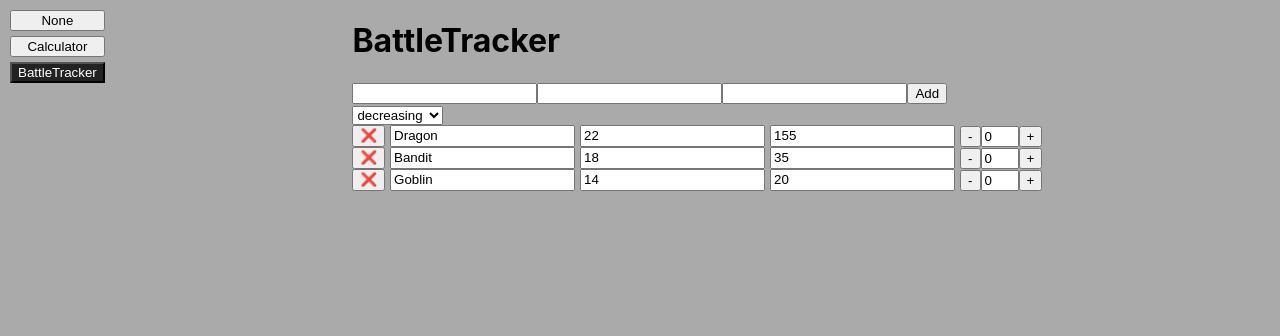
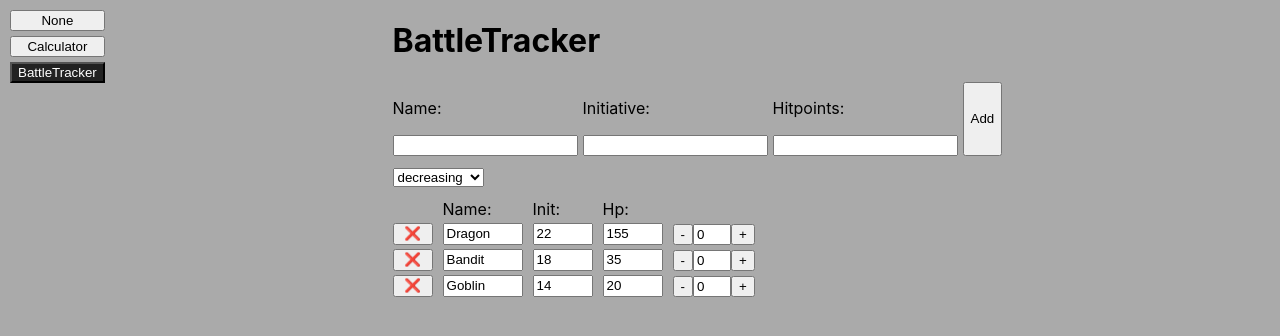
Before and after one commit to info773/playground, a React (Create React App) app: page / in a window 1280 px wide. Both pictures are taken after a click on the button "BattleTracker". Shown: the top 336 px of the page. Built offline with nearby package versions, Linux system fonts and the light colour scheme.

Commit message:
BattleTracker Refactor

```diff
--- a/src/BattleTracker/BattleTracker.js
+++ b/src/BattleTracker/BattleTracker.js
@@ -1,4 +1,6 @@
-import { use, useState } from "react";
+import { useState } from "react";
+import { Form } from "./Form";
+import { TrackerContet } from "./TrackerContet";
 
 const startingMonsters = [
   {
@@ -54,175 +56,3 @@ export default function BattleTracker() {
     </div>
   );
 }
-
-function Form({ onAddMonsters }) {
-  const [name, setName] = useState("");
-  const [init, setInit] = useState("");
-  const [hp, setHp] = useState("");
-
-  function handleSubmit(e) {
-    e.preventDefault();
-
-    const id = crypto.randomUUID();
-    const newMonster = {
-      name,
-      init,
-      hp,
-      id,
-    };
-
-    onAddMonsters(newMonster);
-    setName("");
-    setInit("");
-    setHp("");
-  }
-
-  return (
-    <div>
-      <form onSubmit={handleSubmit}>
-        <input
-          type="text"
-          name="name"
-          value={name}
-          onChange={(e) => setName(e.target.value)}
-        />
-        <input
-          type="text"
-          name="init"
-          value={init}
-          onChange={(e) => setInit(Number(e.target.value))}
-        />
-        <input
-          type="text"
-          name="hp"
-          value={hp}
-          onChange={(e) => setHp(Number(e.target.value))}
-        />
-        <button>Add</button>
-      </form>
-    </div>
-  );
-}
-
-function TrackerContet({ monsters, onDeleteMonster, onUpdateMonster }) {
-  const [sortBy, setSortBy] = useState("dec");
-
-  const sortedMonsters = [...monsters].sort((a, b) =>
-    sortBy === "dec"
-      ? b.init - a.init
-      : sortBy === "inc"
-      ? a.init - b.init
-      : sortBy === "name-az"
-      ? a.name.localeCompare(b.name)
-      : b.name.localeCompare(a.name)
-  );
-
-  return (
-    <div>
-      <Sorting sortBy={sortBy} setSortBy={setSortBy} />
-      {sortedMonsters.map((monster) => (
-        <span className="monster">
-          <Monster
-            monster={monster}
-            key={monster.id}
-            onDeleteMonster={onDeleteMonster}
-            onUpdateMonster={onUpdateMonster}
-          />
-        </span>
-      ))}
-    </div>
-  );
-}
-
-function Monster({ monster, onDeleteMonster, onUpdateMonster }) {
-  const [healthModifier, setHealthModifier] = useState(0);
-
-  function handleSubstract() {
-    onUpdateMonster(monster.id, { hp: monster.hp - healthModifier });
-    setHealthModifier(0);
-  }
-
-  function handleAdd() {
-    onUpdateMonster(monster.id, { hp: monster.hp + healthModifier });
-    setHealthModifier(0);
-  }
-
-  return (
-    <div className="monster">
-      <DeleteButton monsterId={monster.id} onDeleteMonster={onDeleteMonster} />
-      <input
-        type="text"
-        value={monster.name}
-        onChange={(e) => onUpdateMonster(monster.id, { name: e.target.value })}
-      />
-      <input
-        type="text"
-        value={monster.init}
-        onChange={(e) =>
-          onUpdateMonster(monster.id, { init: Number(e.target.value) })
-        }
-      />
-      <input
-        type="text"
-        value={monster.hp}
-        onChange={(e) =>
-          onUpdateMonster(monster.id, { hp: Number(e.target.value) })
-        }
-      />
-      <HealthEvents
-        healthModifier={healthModifier}
-        setHealthModifier={setHealthModifier}
-        onSubstract={handleSubstract}
-        onAdd={handleAdd}
-      />
-    </div>
-  );
-}
-
-function HealthEvents({
-  healthModifier,
-  setHealthModifier,
-  onSubstract,
-  onAdd,
-}) {
-  return (
-    <div>
-      <button onClick={onSubstract}>-</button>
-      <input
-        type="text"
-        className="input-monster"
-        value={healthModifier}
-        onChange={(e) => setHealthModifier(Number(e.target.value))}
-      />
-      <button onClick={onAdd}>+</button>
-    </div>
-  );
-}
-
-function DeleteButton({ onDeleteMonster, monsterId }) {
-  return <button onClick={() => onDeleteMonster(monsterId)}>❌</button>;
-}
-// TODO
-// How to structure Components better with children prop?
-// change init - only one letter at a time
-// - Layout
-// Left of -> SortBy TrackerContent
-
-function Sorting({ sortBy, setSortBy }) {
-  return (
-    <div>
-      <select
-        id="sorting"
-        value={sortBy}
-        onChange={(e) => setSortBy(e.target.value)}
-      >
-        <option value="dec">decreasing</option>
-        <option value="inc">increeasing</option>
-        <option value="name-az">name (A-Z)</option>
-        <option value="name-za">name (Z-A)</option>
-      </select>
-    </div>
-  );
-}
-
-// How to make select a controlled element?
--- /dev/null
+++ b/src/BattleTracker/DeleteButton.js
@@ -0,0 +1,3 @@
+export function DeleteButton({ onDeleteMonster, monsterId }) {
+  return <button onClick={() => onDeleteMonster(monsterId)}>❌</button>;
+}
--- /dev/null
+++ b/src/BattleTracker/Form.js
@@ -0,0 +1,59 @@
+import { useState } from "react";
+
+export function Form({ onAddMonsters }) {
+  const [name, setName] = useState("");
+  const [init, setInit] = useState("");
+  const [hp, setHp] = useState("");
+
+  function handleSubmit(e) {
+    e.preventDefault();
+
+    const id = crypto.randomUUID();
+    const newMonster = {
+      name,
+      init,
+      hp,
+      id,
+    };
+
+    onAddMonsters(newMonster);
+    setName("");
+    setInit("");
+    setHp("");
+  }
+
+  return (
+    <div>
+      <form onSubmit={handleSubmit} className="form-battletracker">
+        <div>
+          <p>Name:</p>
+          <input
+            type="text"
+            name="name"
+            value={name}
+            onChange={(e) => setName(e.target.value)}
+          />
+        </div>
+        <div>
+          <p>Initiative:</p>
+          <input
+            type="text"
+            name="init"
+            value={init}
+            onChange={(e) => setInit(Number(e.target.value))}
+          />
+        </div>
+        <div>
+          <p>Hitpoints:</p>
+          <input
+            type="text"
+            name="hp"
+            value={hp}
+            onChange={(e) => setHp(Number(e.target.value))}
+          />
+        </div>
+        <button>Add</button>
+      </form>
+    </div>
+  );
+}
--- /dev/null
+++ b/src/BattleTracker/HealthEvents.js
@@ -0,0 +1,19 @@
+export function HealthEvents({
+  healthModifier,
+  setHealthModifier,
+  onSubstract,
+  onAdd,
+}) {
+  return (
+    <div>
+      <button onClick={onSubstract}>-</button>
+      <input
+        type="text"
+        className="input-monster"
+        value={healthModifier}
+        onChange={(e) => setHealthModifier(Number(e.target.value))}
+      />
+      <button onClick={onAdd}>+</button>
+    </div>
+  );
+}
--- /dev/null
+++ b/src/BattleTracker/Monster.js
@@ -0,0 +1,48 @@
+import { useState } from "react";
+import { DeleteButton } from "./DeleteButton";
+import { HealthEvents } from "./HealthEvents";
+
+export function Monster({ monster, onDeleteMonster, onUpdateMonster }) {
+  const [healthModifier, setHealthModifier] = useState(0);
+
+  function handleSubstract() {
+    onUpdateMonster(monster.id, { hp: monster.hp - healthModifier });
+    setHealthModifier(0);
+  }
+
+  function handleAdd() {
+    onUpdateMonster(monster.id, { hp: monster.hp + healthModifier });
+    setHealthModifier(0);
+  }
+
+  return (
+    <div className="monster">
+      <DeleteButton monsterId={monster.id} onDeleteMonster={onDeleteMonster} />
+      <input
+        type="text"
+        value={monster.name}
+        onChange={(e) => onUpdateMonster(monster.id, { name: e.target.value })}
+      />
+      <input
+        type="text"
+        value={monster.init}
+        onChange={(e) =>
+          onUpdateMonster(monster.id, { init: Number(e.target.value) })
+        }
+      />
+      <input
+        type="text"
+        value={monster.hp}
+        onChange={(e) =>
+          onUpdateMonster(monster.id, { hp: Number(e.target.value) })
+        }
+      />
+      <HealthEvents
+        healthModifier={healthModifier}
+        setHealthModifier={setHealthModifier}
+        onSubstract={handleSubstract}
+        onAdd={handleAdd}
+      />
+    </div>
+  );
+}
--- /dev/null
+++ b/src/BattleTracker/Sorting.js
@@ -0,0 +1,22 @@
+// TODO
+// How to structure Components better with children prop?
+// change init - only one letter at a time
+// - Layout
+// Left of -> SortBy TrackerContent
+
+export function Sorting({ sortBy, setSortBy }) {
+  return (
+    <div className="sort-option">
+      <select
+        id="sorting"
+        value={sortBy}
+        onChange={(e) => setSortBy(e.target.value)}
+      >
+        <option value="dec">decreasing</option>
+        <option value="inc">increeasing</option>
+        <option value="name-az">name (A-Z)</option>
+        <option value="name-za">name (Z-A)</option>
+      </select>
+    </div>
+  );
+}
--- /dev/null
+++ b/src/BattleTracker/TrackerContet.js
@@ -0,0 +1,39 @@
+import { useState } from "react";
+import { Sorting } from "./Sorting";
+import { Monster } from "./Monster";
+
+export function TrackerContet({ monsters, onDeleteMonster, onUpdateMonster }) {
+  const [sortBy, setSortBy] = useState("dec");
+
+  const sortedMonsters = [...monsters].sort((a, b) =>
+    sortBy === "dec"
+      ? b.init - a.init
+      : sortBy === "inc"
+      ? a.init - b.init
+      : sortBy === "name-az"
+      ? a.name.localeCompare(b.name)
+      : b.name.localeCompare(a.name)
+  );
+
+  return (
+    <div>
+      <Sorting sortBy={sortBy} setSortBy={setSortBy} />
+      <div className="monster">
+        <span></span>
+        <span>Name:</span>
+        <span>Init:</span>
+        <span>Hp:</span>
+      </div>
+      {sortedMonsters.map((monster) => (
+        <span className="monster">
+          <Monster
+            monster={monster}
+            key={monster.id}
+            onDeleteMonster={onDeleteMonster}
+            onUpdateMonster={onUpdateMonster}
+          />
+        </span>
+      ))}
+    </div>
+  );
+}
--- a/src/index.css
+++ b/src/index.css
@@ -76,10 +76,21 @@ code {
 }
 
 .monster {
-  display: flex;
-  gap: 5px;
+  display: grid;
+  grid-template-columns: 40px 80px 60px 60px 100px;
+  gap: 10px;
+  padding-top: 2px;
 }
 
 .input-monster {
   width: 30px;
 }
+
+.form-battletracker {
+  display: flex;
+  gap: 5px;
+}
+
+.sort-option {
+  padding: 10px 0px;
+}
```
